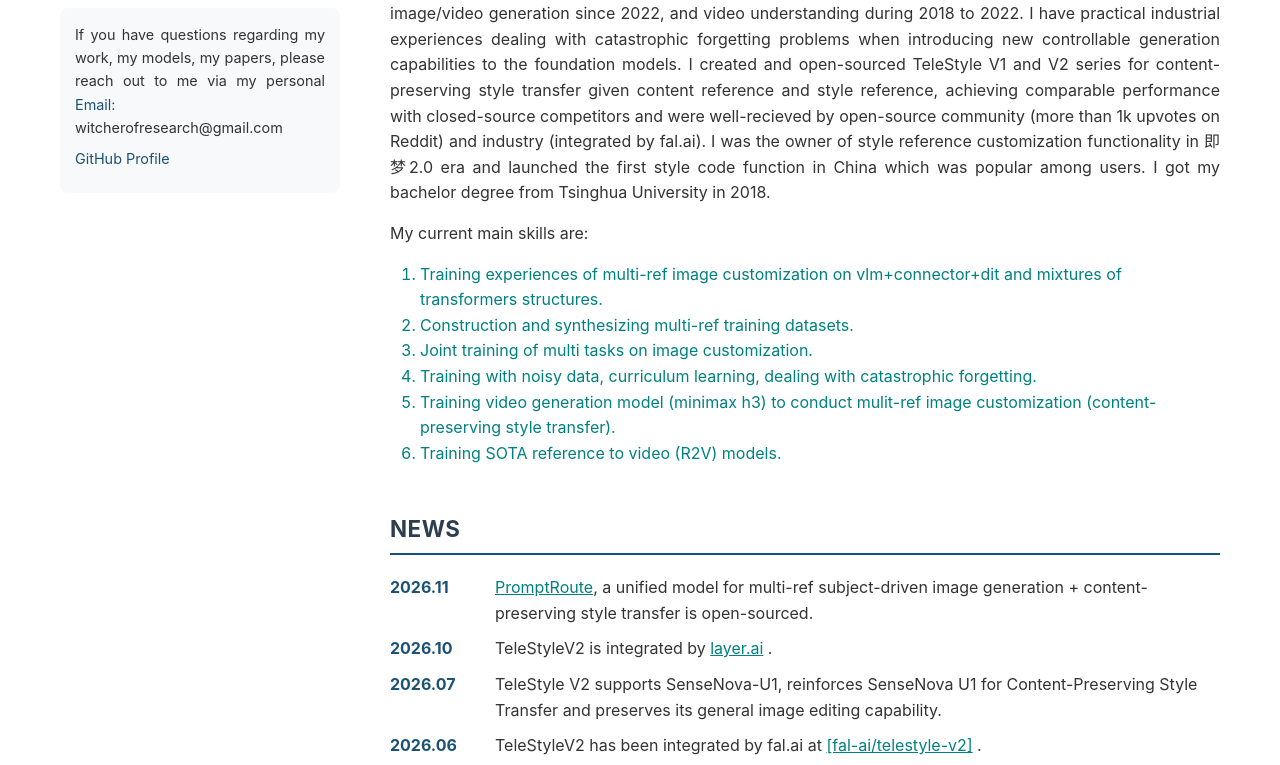
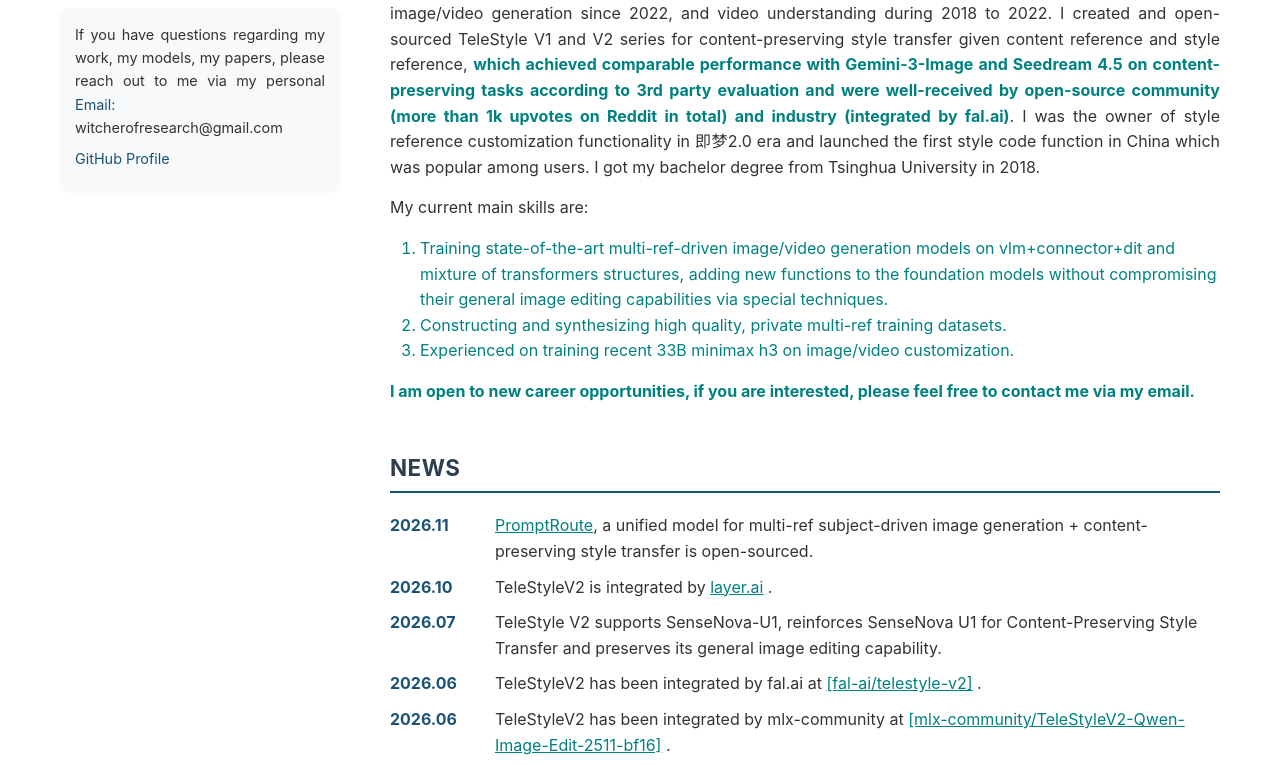
Before and after one commit to witcherofresearch/witcherofresearch.github.io, a plain HTML site: page index.html in a window 1280 px wide. Shown: the part 90-855 px from the top of the page. Drawn offline with Linux system fonts and the light colour scheme.

Commit message:
Update index.html

```diff
--- a/index.html
+++ b/index.html
@@ -237,25 +237,24 @@
             <!-- 关于我 -->
             <section id="about">
 
-                <p>Currently, I am a research scientist at TeleAI since June 2025. Previously, I was a research expert at Bytedance since Jan 2024 and a senior engineer at Alibaba. My research focuses on multi-reference-guided image/video generation since 2022, and video understanding during 2018 to 2022. I have practical industrial experiences dealing with catastrophic forgetting problems when introducing new controllable generation capabilities to the foundation models. I created and open-sourced TeleStyle V1 and V2 series for content-preserving style transfer given content reference and style reference, achieving comparable performance with closed-source competitors and were well-recieved by open-source community (more than 1k upvotes on Reddit) and industry (integrated by fal.ai). I was the owner of style reference customization functionality in 即梦2.0 era and launched the first style code function in China which was popular among users. I got my bachelor degree from Tsinghua University in 2018.  </p>
+                <p>Currently, I am a research scientist at TeleAI since June 2025. Previously, I was a research expert at Bytedance since Jan 2024 and a senior engineer at Alibaba. My research focuses on multi-reference-driven image/video generation since 2022, and video understanding during 2018 to 2022. I created and open-sourced TeleStyle V1 and V2 series for content-preserving style transfer given content reference and style reference, <span style="color: teal; font-weight: bold;">which achieved comparable performance with Gemini-3-Image and Seedream 4.5 on content-preserving tasks according to 3rd party evaluation and were well-received by open-source community (more than 1k upvotes on Reddit in total) and industry (integrated by fal.ai)</span>. I was the owner of style reference customization functionality in 即梦2.0 era and launched the first style code function in China which was popular among users. I got my bachelor degree from Tsinghua University in 2018.  </p>
 
                 <p>My current main skills are:</p>
 
 
                     <ol style="list-style-position: outside; padding-left: 30px; color: teal">
-  <li>Training experiences of multi-ref image customization on vlm+connector+dit and mixtures of transformers structures. </li>
-  <li>Construction and synthesizing multi-ref training datasets.</li>
-  <li>Joint training of multi tasks on image customization. </li>
-  <li>Training with noisy data, curriculum learning, dealing with catastrophic forgetting. </li>
-    <li>Training video generation model (minimax h3) to conduct mulit-ref image customization (content-preserving style transfer). </li>
-      <li>Training SOTA reference to video (R2V) models. </li>
+  <li>Training state-of-the-art  multi-ref-driven image/video generation models on vlm+connector+dit and mixture of transformers structures, adding new functions to the foundation models without compromising their general image editing capabilities via special techniques. </li>
+  <li>Constructing and synthesizing high quality, private multi-ref training datasets.</li>
+    <li> Experienced on training recent 33B  minimax h3 on image/video customization. </li>
 
 
 
 </ol>
 
 
-                <!-- <p><span style="color: teal; font-weight: bold;">I am open to new career opportunities, if you are interested, please feel free to contact me via my email.</span></p> -->
+<p></p>
+
+                <p><span style="color: teal; font-weight: bold;">I am open to new career opportunities, if you are interested, please feel free to contact me via my email.</span></p>
             </section>
 
 
@@ -283,7 +282,7 @@
                         <span class="news-text"> TeleStyleV2 has been integrated by mlx-community at <a href="https://huggingface.co/mlx-community/TeleStyleV2-Qwen-Image-Edit-2511-bf16" style="color: teal;" target="_blank">[mlx-community/TeleStyleV2-Qwen-Image-Edit-2511-bf16]</a> .</span>
                     </li>
                     <li class="news-item">
-                        <span class="news-date">2026.03</span>
+                        <span class="news-date">2026.06</span>
                         <span class="news-text"> I release the <a href="http://arxiv.org/abs/2601.20175"style="color: teal;" target="_blank" target="_blank">technical report</a>, <a href="https://witcherofresearch.github.io/TeleStyleV2/"style="color: teal;" target="_blank" target="_blank">project</a>, <a href="https://github.com/Tele-AI/TeleStyleV2" style="color: teal;" target="_blank" target="_blank">code</a> and <a href="https://huggingface.co/spaces/witcherderivia/TeleStyleV2"style="color: teal;" target="_blank" target="_blank">demo</a>  of TeleStyleV2.</span>
                     </li>
                     <li class="news-item">
```
